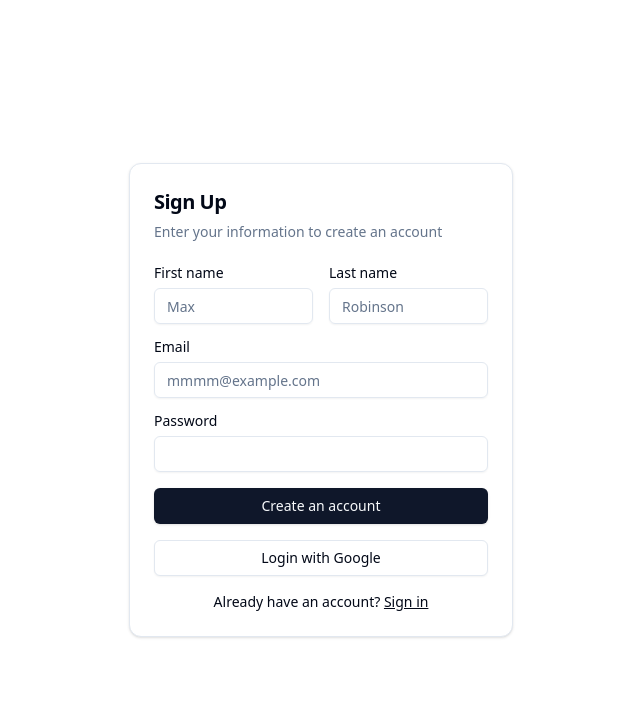
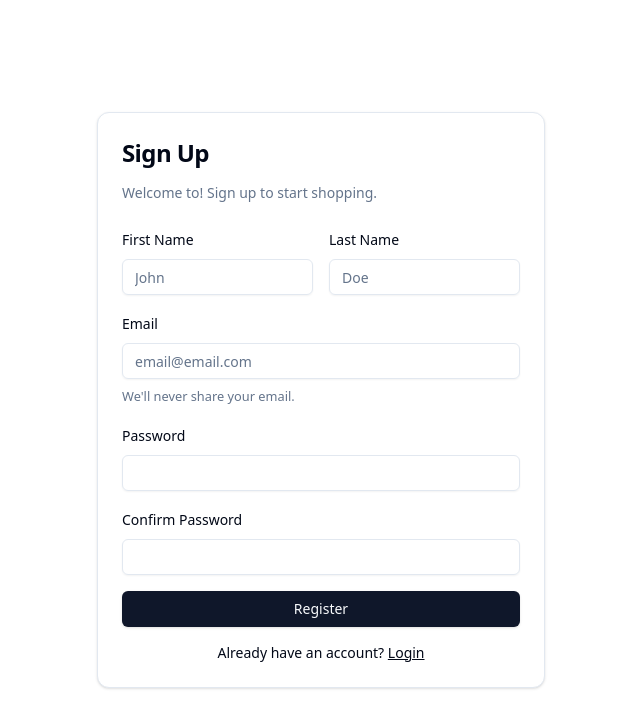
Before and after one commit to matfreitasc/FullStack-Capstone-FinalProject, a React (Vite) app: page /signup in a window 1280 px wide. Shown: the top 728 px of the page, without its empty margins (319-959 px from the left). Built offline with nearby package versions, Linux system fonts and the light colour scheme; what tailwindcss-debug-screens would draw is missing.

Commit message:
Login is working. After SignUp a AutoLogin should be a thing

```diff
--- a/src/pages/auth/Login.tsx
+++ b/src/pages/auth/Login.tsx
@@ -80,7 +80,8 @@ export function Login() {
 		await axios
 			.post('/auth/login', values)
 			.then((res) => {
-				const data = res.data
+				console.log(res)
+				const data = res.data.user
 				setAuth(data)
 				localStorage.setItem('token', JSON.stringify(data.access_token))
 				setLoadingState({ loading: true, content: 'Redirecting...' })
@@ -105,7 +106,7 @@ export function Login() {
 		<main className='h-screen justify-normal items-center flex'>
 			<Card className='max-w-sm mx-auto'>
 				<CardHeader>
-					<CardTitle className='text-2xl'>Login</CardTitle>
+					<CardTitle className='text-2xl mb-2'>Login</CardTitle>
 					<CardDescription>
 						Enter your email below to login to your account
 					</CardDescription>
--- a/src/pages/auth/SignUp.tsx
+++ b/src/pages/auth/SignUp.tsx
@@ -1,6 +1,3 @@
-import { Link } from 'react-router-dom'
-// import { z } from 'zod'
-
 import { Button } from '@/components/ui/button'
 import {
 	Card,
@@ -9,74 +6,237 @@ import {
 	CardHeader,
 	CardTitle,
 } from '@/components/ui/card'
+import {
+	Form,
+	FormControl,
+	FormDescription,
+	FormField,
+	FormItem,
+	FormLabel,
+	FormMessage,
+} from '@/components/ui/form'
 import { Input } from '@/components/ui/input'
-import { Label } from '@/components/ui/label'
+import { Link, useLocation, useNavigate } from 'react-router-dom'
+import { z } from 'zod'
+import { useForm } from 'react-hook-form'
+import { zodResolver } from '@hookform/resolvers/zod'
+import { useEffect, useState } from 'react'
+import useAuth from '@/hooks/useAuth'
+import { ReloadIcon } from '@radix-ui/react-icons'
+import axios from '@/utils/api/axios'
 
-// // eslint-disable-next-line @typescript-eslint/no-unused-vars
-// const ivalid_type_error = 'Invalid type provided. Please provide a valid type.'
-// // eslint-disable-next-line @typescript-eslint/no-unused-vars
-// const required_error = 'This field is required.'
+const loginSchema = z
+	.object({
+		first_name: z
+			.string()
+			.min(2, 'First name needs to be at least 2 characters long'),
+		last_name: z
+			.string()
+			.min(2, 'Last name needs to be at least 2 characters long'),
+		email: z.string().email(),
+		password: z
+			.string()
+			.min(8, 'Password needs to be at least 8 characters long'),
+		ConfirmPassword: z
+			.string()
+			.min(8, 'Password needs to be at least 8 characters long'),
+	})
+	.refine((data) => data.password === data.ConfirmPassword, {
+		message: 'Passwords do not match',
+		path: ['ConfirmPassword'],
+	})
 
-// // eslint-disable-next-line @typescript-eslint/no-unused-vars
-// const SignUpSchema = z.object({
-// 	firstName: z.string(),
-// 	lastName: z.string(),
-// 	email: z.string().email('Invalid email address'),
-// 	password: z.string(),
-// })
+type LoginType = z.infer<typeof loginSchema>
 
-const SignUp = () => {
+export function SignUp() {
+	// Fun stuff
+	const title = 'Login'
+	useEffect(() => {
+		document.title = title
+	}, [title])
+
+	useEffect(() => {
+		window.onblur = () => {
+			document.title = 'Come Back!'
+		}
+		window.onfocus = () => {
+			document.title = title
+		}
+		return () => {
+			window.onblur = null
+			window.onfocus = null
+		}
+	}, [])
+
+	// Login System
+
+	const [loadingState, setLoadingState] = useState({
+		loading: false,
+		content: 'Pleaes wait...',
+	})
+	const { setAuth } = useAuth()
+
+	const navigate = useNavigate()
+	const location = useLocation()
+	const from = location.state?.from || '/'
+
+	const form = useForm<LoginType>({
+		resolver: zodResolver(loginSchema),
+		defaultValues: {
+			first_name: '',
+			last_name: '',
+			email: '',
+			password: '',
+			ConfirmPassword: '',
+		},
+	})
+
+	if (!setAuth) return
+	const onSubmit = async (values: z.infer<typeof loginSchema>) => {
+		setLoadingState({ loading: true, content: 'Please wait...' })
+		await axios
+			.post('/auth/register', values)
+			.then((res) => {
+				console.log(res)
+				const data = res.data.user
+				setAuth(data)
+				localStorage.setItem('token', JSON.stringify(data.access_token))
+				setLoadingState({ loading: true, content: 'Redirecting...' })
+				new Promise((resolve) => setTimeout(resolve, 2000)).then(() =>
+					setLoadingState({ loading: true, content: 'Almost there...' })
+				)
+				new Promise((resolve) => setTimeout(resolve, 4000)).then(() =>
+					navigate(from, { replace: true })
+				)
+			})
+			.catch((error) => {
+				setLoadingState({ loading: false, content: '' })
+				const data = error.response.data
+				form.setError('email', {
+					type: 'server',
+					message: data.message,
+				})
+			})
+	}
+
 	return (
 		<main className='h-screen justify-normal items-center flex'>
-			<Card className='max-w-sm mx-auto'>
+			<Card className='max-w-md mx-auto'>
 				<CardHeader>
-					<CardTitle className='text-xl'>Sign Up</CardTitle>
+					<CardTitle className='text-2xl mb-2'>Sign Up</CardTitle>
 					<CardDescription>
-						Enter your information to create an account
+						Welcome to! Sign up to start shopping.
 					</CardDescription>
 				</CardHeader>
 				<CardContent>
-					<div className='grid gap-4'>
-						<div className='grid grid-cols-2 gap-4'>
-							<div className='grid gap-2'>
-								<Label htmlFor='first-name'>First name</Label>
-								<Input id='first-name' placeholder='Max' required />
-							</div>
-							<div className='grid gap-2'>
-								<Label htmlFor='last-name'>Last name</Label>
-								<Input id='last-name' placeholder='Robinson' required />
-							</div>
-						</div>
-						<div className='grid gap-2'>
-							<Label htmlFor='email'>Email</Label>
-							<Input
-								id='email'
-								type='email'
-								placeholder='mmmm@example.com'
-								required
+					<Form {...form}>
+						<form className='grid gap-4' onSubmit={form.handleSubmit(onSubmit)}>
+							<div className='flex flex-row gap-4'>
+								<FormField
+									control={form.control}
+									name='first_name'
+									render={({ field }) => (
+										<FormItem>
+											<FormLabel>First Name</FormLabel>
+											<FormControl>
+												<Input placeholder='John' {...field} />
+											</FormControl>
+											<FormMessage />
+										</FormItem>
+									)}
+								/>
+								<FormField
+									control={form.control}
+									name='last_name'
+									render={({ field }) => (
+										<FormItem>
+											<FormLabel>Last Name</FormLabel>
+											<FormControl>
+												<Input placeholder='Doe' {...field} />
+											</FormControl>
+											<FormMessage />
+										</FormItem>
+									)}
 								/>
 							</div>
-						<div className='grid gap-2'>
-							<Label htmlFor='password'>Password</Label>
-							<Input id='password' type='password' />
-						</div>
-						<Button type='submit' className='w-full'>
-							Create an account
+
+							<FormField
+								control={form.control}
+								name='email'
+								render={({ field }) => (
+									<FormItem>
+										<FormLabel>Email</FormLabel>
+										<FormControl>
+											<Input
+												placeholder='email@email.com'
+												{...field}
+												autoComplete='email'
+											/>
+										</FormControl>
+										<FormDescription>
+											We&apos;ll never share your email.
+										</FormDescription>
+										<FormMessage />
+									</FormItem>
+								)}
+							/>
+							<FormField
+								control={form.control}
+								name='password'
+								render={({ field }) => (
+									<FormItem>
+										<FormLabel>Password</FormLabel>
+										<FormControl>
+											<Input
+												type='password'
+												{...field}
+												autoComplete='current-password'
+											/>
+										</FormControl>
+										<FormMessage />
+									</FormItem>
+								)}
+							/>
+							<FormField
+								control={form.control}
+								name='ConfirmPassword'
+								render={({ field }) => (
+									<FormItem>
+										<FormLabel>Confirm Password</FormLabel>
+										<FormControl>
+											<Input
+												type='password'
+												{...field}
+												autoComplete='current-password'
+											/>
+										</FormControl>
+										<FormMessage />
+									</FormItem>
+								)}
+							/>
+							{!loadingState.loading ? (
+								<Button type='submit' className='w-full transition-all'>
+									Register
 								</Button>
-						<Button variant='outline' className='w-full'>
+							) : (
+								<Button disabled>
+									<ReloadIcon className='mr-2 h-4 w-4 animate-spin transition-all' />
+									{loadingState.content}
+								</Button>
+							)}
+							{/* <Button variant='outline' className='w-full'>
 							Login with Google
-						</Button>
-					</div>
+						</Button> */}
+						</form>
 						<div className='mt-4 text-sm text-center'>
 							Already have an account?{' '}
 							<Link to='/login' className='underline'>
-							Sign in
+								Login
 							</Link>
 						</div>
+					</Form>
 				</CardContent>
 			</Card>
 		</main>
 	)
 }
-
-export { SignUp }
```
Lines whose indentation alone changed are shown as unchanged.
